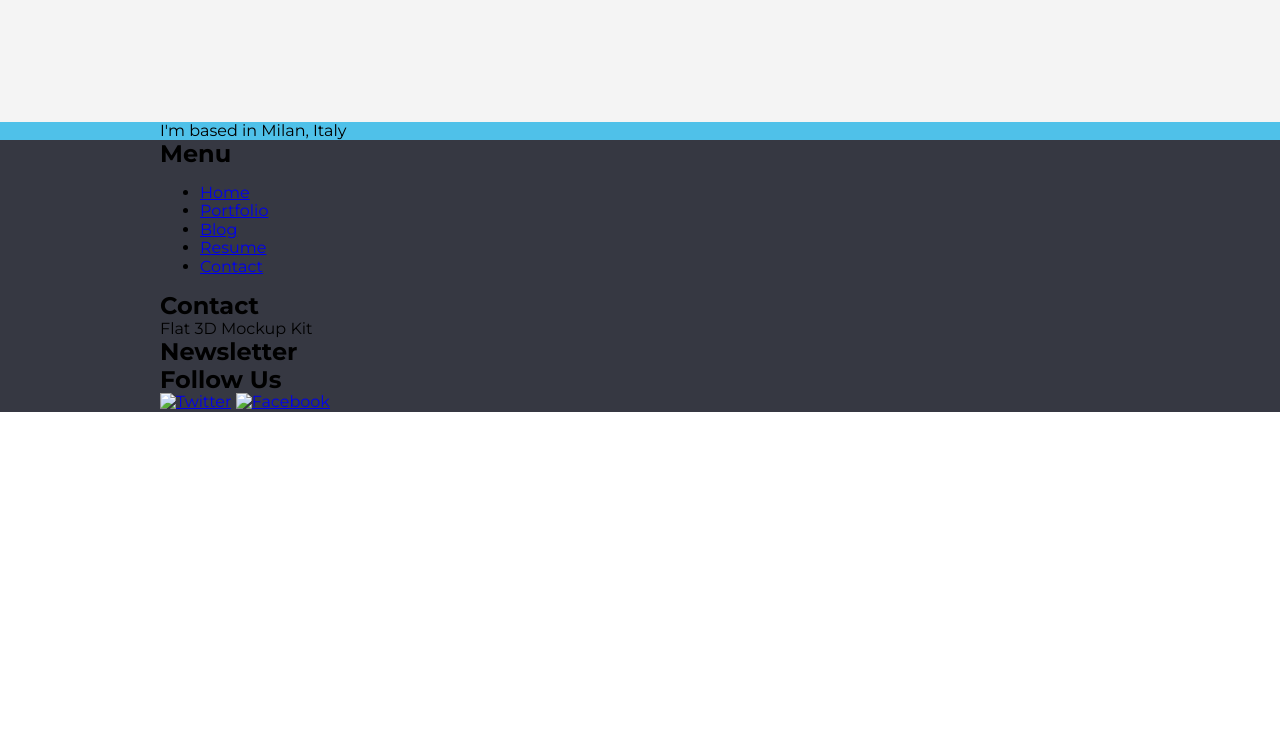
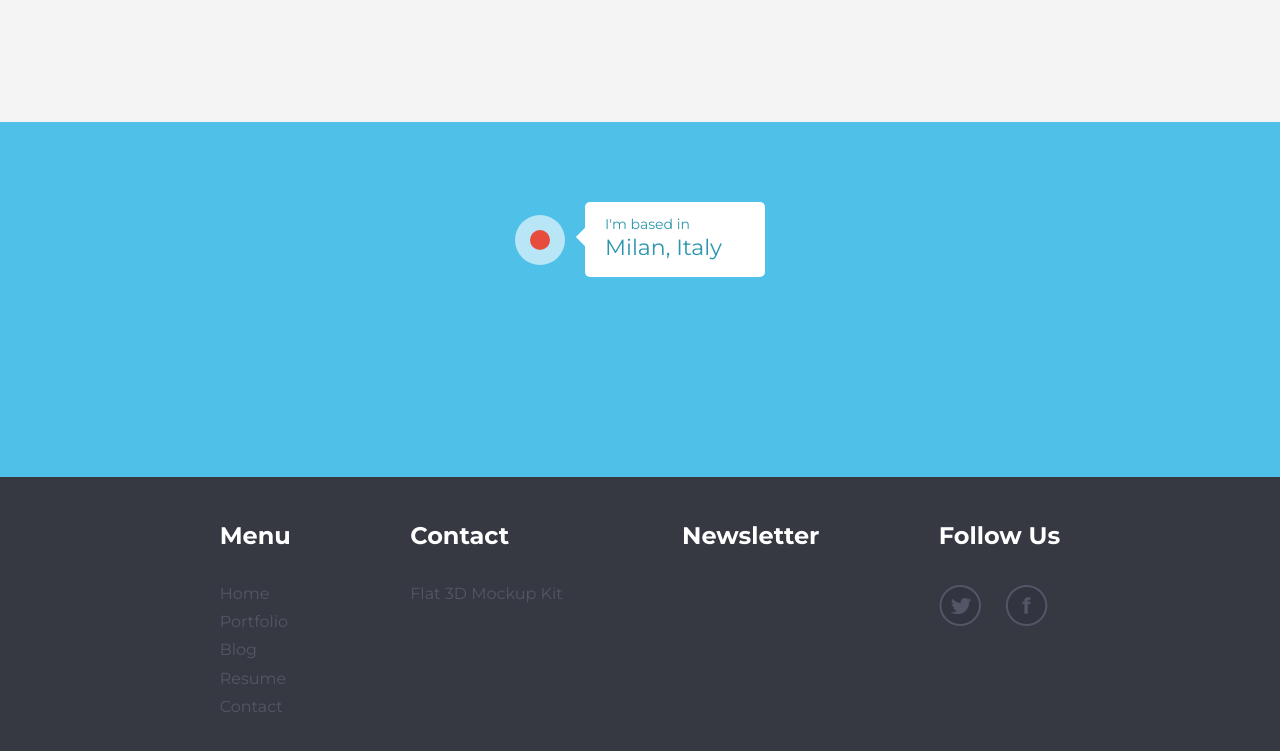
Before and after one commit to purpl3mint/beetle-template, a plain HTML site: page index.html in a window 1280 px wide. Shown: the part 4711-5462 px from the top of the page. Before the commit the page ends 5123 px from the top, so only its background shows below. Drawn offline with nearby package versions, Linux system fonts and the light colour scheme.

Commit message:
Added footer and basement for map

```diff
--- a/css/styles.css
+++ b/css/styles.css
@@ -657,9 +657,121 @@ h1, h2 {
 }
 
 .map {
+    position: relative;
+    padding-top: 80px;
+    padding-bottom: 200px;
     background-color: rgb(79, 193, 233);
 }
 
+.map .wrapper {
+    display: flex;
+    flex-direction: row;
+    align-items: center;
+    justify-content: center;
+}
+
+.map__point {
+    position: relative;
+    width: 50px;
+    height: 50px;
+    background-color: rgba(255, 255, 255, 0.6);
+    border-radius: 50%;
+    margin-right: 20px;
+}
+
+.map__point::after {
+    content: "";
+    display: block;
+    position: absolute;
+    width: 20px;
+    height: 20px;
+    top: 15px;
+    left: 15px;
+    border-radius: 50%;
+    background-color: rgb(231, 76, 60);
+}
+
+.map__badge {
+    position: relative;
+    height: 55px;
+    width: 160px;
+    padding-left: 20px;
+    padding-top: 10px;
+    padding-bottom: 10px;
+    background-color: white;
+    border-radius: 5px;
+}
+
+.map__badge::after {
+    content: "";
+    display: block;
+    position: absolute;
+    top: 25px;
+    left: -5px;
+    width: 20px;
+    height: 20px;
+    transform: rotate(45deg);
+    background-color: white;
+}
+
+.map__based {
+    font-weight: 400;
+    font-size: 14px;
+    line-height: 24px;
+    color: rgb(43, 150, 173);
+}
+
+.map__location {
+    font-weight: 400;
+    font-size: 22px;
+    line-height: 24px;
+    color: rgb(43, 150, 173);
+}
+
 .footer {
+    padding-top: 45px;
+    padding-bottom: 45px;
     background-color: rgb(54, 56, 66);
 }
+
+.footer .wrapper {
+    display: flex;
+    flex-direction: row;
+    justify-content: space-around;
+    color: rgb(84, 87, 102);
+}
+
+.footer__item-title {
+    color: white;
+    margin-bottom: 35px;
+}
+
+.footer-nav__items {
+    list-style-type: none;
+    margin: 0;
+    padding: 0;
+}
+
+.footer-nav__item {
+    display: block;
+    margin-bottom: 10px;
+    text-decoration: none;
+    color: rgb(84, 87, 102);
+}
+
+.footer__twitter {
+    margin-right: 20px;
+    content: url("../images/footer-twitter.png");
+}
+
+.footer__twitter:hover {
+    content: url("../images/footer-twitter-hover.png");
+}
+
+.footer__facebook {
+    content: url("../images/footer-facebook.png");
+}
+
+.footer__facebook:hover {
+    content: url("../images/footer-facebook-hover.png");
+}
--- a/index.html
+++ b/index.html
@@ -258,7 +258,7 @@
       <div class="wrapper">
         <div class="map__point"></div>
         <div class="map__badge">
-          <span class="map__based">I'm based in</span>
+          <span class="map__based">I'm based in</span><br>
           <span class="map__location">Milan, Italy</span>
         </div>
       </div>
@@ -269,7 +269,7 @@
   <footer class="footer">
     <div class="wrapper">
       <div class="footer__menu">
-        <h2>Menu</h2>
+        <h2 class="footer__item-title">Menu</h2>
         <nav class="footer-nav">
           <ul class="footer-nav__items">
             <li><a href="#" class="footer-nav__item">Home</a></li>
@@ -281,17 +281,17 @@
         </nav>
       </div>
       <div class="footer-contact">
-        <h2>Contact</h2>
+        <h2 class="footer__item-title">Contact</h2>
         <span>Flat 3D Mockup Kit</span>
       </div>
       <div class="footer-newsletter">
-        <h2>Newsletter</h2>
+        <h2 class="footer__item-title">Newsletter</h2>
 
       </div>
       <div class="footer-follow">
-        <h2>Follow Us</h2>
-        <a href="#"><img src="#" alt="Twitter"></a>
-        <a href="#"><img src="#" alt="Facebook"></a>
+        <h2 class="footer__item-title">Follow Us</h2>
+        <a href="#" class="footer__twitter">Twitter</a>
+        <a href="#" class="footer__facebook">Facebook</a>
       </div>
     </div>
   </footer>
```
Also changed, not shown: images/footer-facebook-hover.png (added), images/footer-facebook.png (added), images/footer-twitter-hover.png (added), images/footer-twitter.png (added), images/map-background.png (added).
